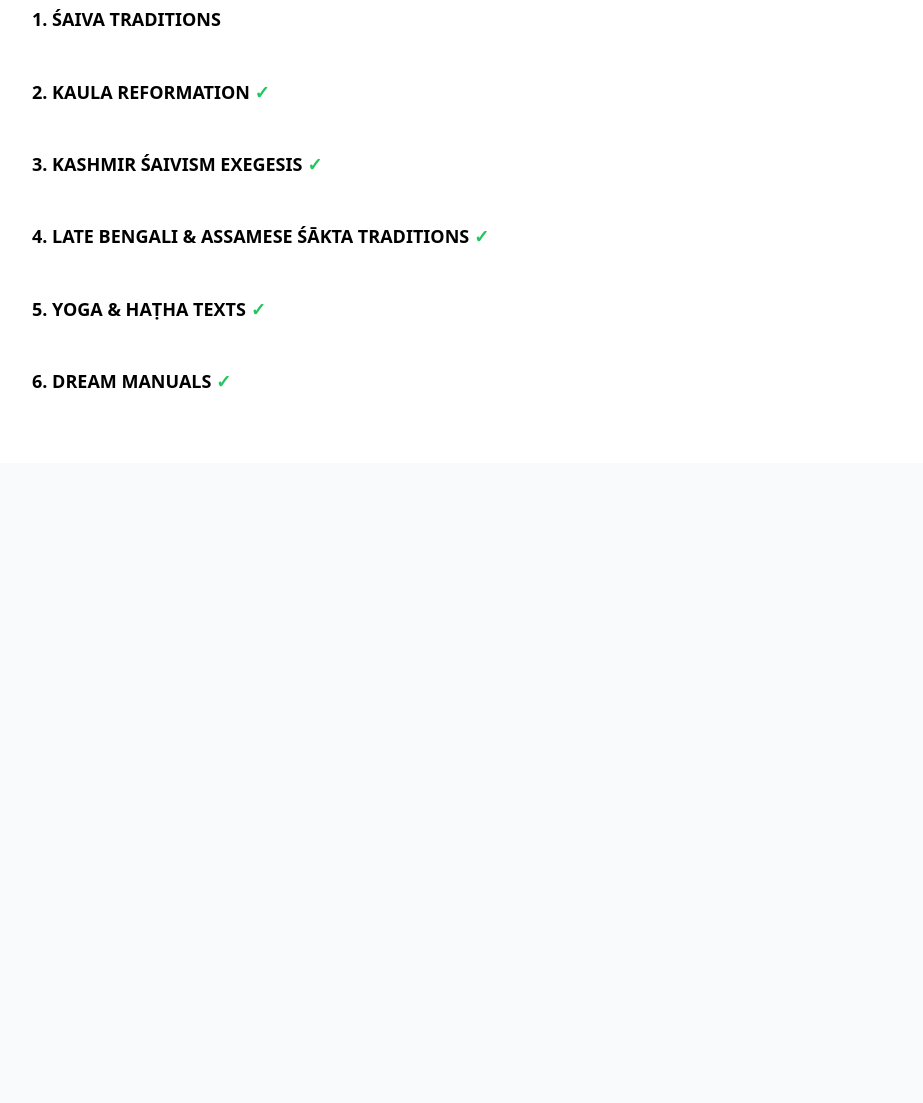
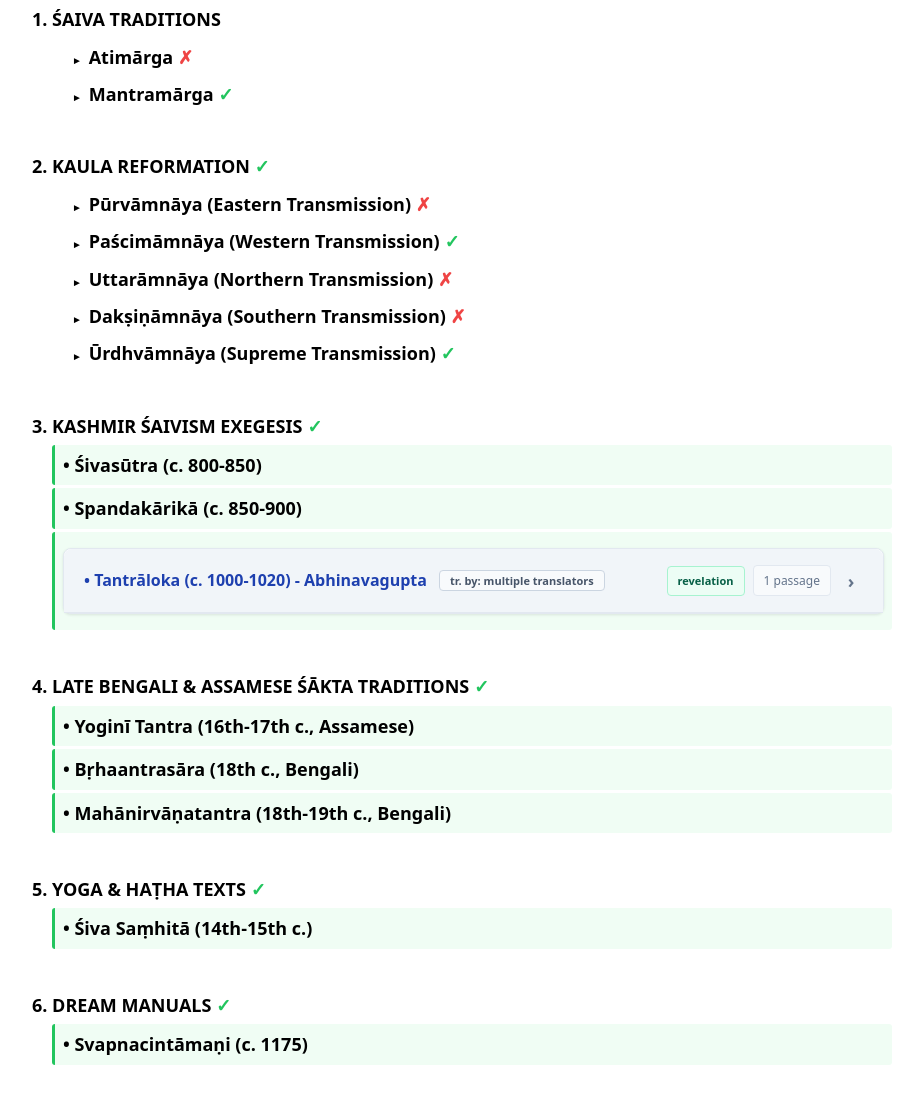
Before and after one commit to mariaiontseva/svapna, a plain HTML site: page index-local.html in a window 1280 px wide. Shown: the part 509-1612 px from the top of the page, without its empty margins (18-941 px from the left). Before the commit the page ends 1002 px from the top, so only its background shows below. Drawn offline with nearby package versions, Linux system fonts and the light colour scheme; no server answers.

Commit message:
Fix tree collapse: keep root sections expanded, collapse subsections
Root level (1-6) sections are now expanded by default (non-clickable headers).
All clickable subsections (Mantramārga, Atimārga, etc.) are collapsed.
Users can click to expand sections they want to explore.

```diff
--- a/index-local.html
+++ b/index-local.html
@@ -475,7 +475,7 @@
                         <!-- First Tree: ŚAIVA TRADITIONS -->
                         <div class="tree-node root">
                             <div class="node-title" style="cursor: text; user-select: text;">1. ŚAIVA TRADITIONS</div>
-                            <div class="node-content">
+                            <div class="node-content expanded">
 
                                 <!-- Atimārga -->
                                 <div class="tree-node" onclick="toggleNode(this)">
@@ -1327,7 +1327,7 @@ evaṃ krameṇa mantre gṛhīte svapnalabdhādi mantrāḥ siddhyantīti saṃ
                         <!-- KAULA REFORMATION -->
                         <div class="tree-node root" style="margin-top: 40px;">
                             <div class="node-title" style="cursor: text; user-select: text;">2. KAULA REFORMATION <span class="has-texts">✓</span></div>
-                            <div class="node-content">
+                            <div class="node-content expanded">
 
                                 <!-- Pūrvāmnāya (Eastern Transmission) -->
                                 <div class="tree-node" onclick="toggleNode(this); event.stopPropagation();">
@@ -1401,7 +1401,7 @@ evaṃ krameṇa mantre gṛhīte svapnalabdhādi mantrāḥ siddhyantīti saṃ
                         <!-- Kashmir Śaivism Exegesis -->
                         <div class="tree-node root" style="margin-top: 40px;">
                             <div class="node-title" style="cursor: text; user-select: text;">3. KASHMIR ŚAIVISM EXEGESIS <span class="has-texts">✓</span></div>
-                            <div class="node-content">
+                            <div class="node-content expanded">
                                 <div class="tree-node text-available">
                                     <div class="node-title">• Śivasūtra (c. 800-850)</div>
                                 </div>
@@ -1417,7 +1417,7 @@ evaṃ krameṇa mantre gṛhīte svapnalabdhādi mantrāḥ siddhyantīti saṃ
                         <!-- Late Bengali & Assamese Śākta Traditions -->
                         <div class="tree-node root" style="margin-top: 40px;">
                             <div class="node-title" style="cursor: text; user-select: text;">4. LATE BENGALI & ASSAMESE ŚĀKTA TRADITIONS <span class="has-texts">✓</span></div>
-                            <div class="node-content">
+                            <div class="node-content expanded">
                                 <div class="tree-node text-available">
                                     <div class="node-title">• Yoginī Tantra (16th-17th c., Assamese)</div>
                                 </div>
@@ -1433,7 +1433,7 @@ evaṃ krameṇa mantre gṛhīte svapnalabdhādi mantrāḥ siddhyantīti saṃ
                         <!-- Yoga and Haṭha Texts -->
                         <div class="tree-node root" style="margin-top: 40px;">
                             <div class="node-title" style="cursor: text; user-select: text;">5. YOGA & HAṬHA TEXTS <span class="has-texts">✓</span></div>
-                            <div class="node-content">
+                            <div class="node-content expanded">
                                 <div class="tree-node text-available">
                                     <div class="node-title">• Śiva Saṃhitā (14th-15th c.)</div>
                                 </div>
@@ -1443,7 +1443,7 @@ evaṃ krameṇa mantre gṛhīte svapnalabdhādi mantrāḥ siddhyantīti saṃ
                         <!-- Dream Manuals -->
                         <div class="tree-node root" style="margin-top: 40px;">
                             <div class="node-title" style="cursor: text; user-select: text;">6. DREAM MANUALS <span class="has-texts">✓</span></div>
-                            <div class="node-content">
+                            <div class="node-content expanded">
                                 <div class="tree-node text-available">
                                     <div class="node-title">• Svapnacintāmaṇi (c. 1175)</div>
                                 </div>
```
Also changed, not shown: index.html (+6 -6 lines).
